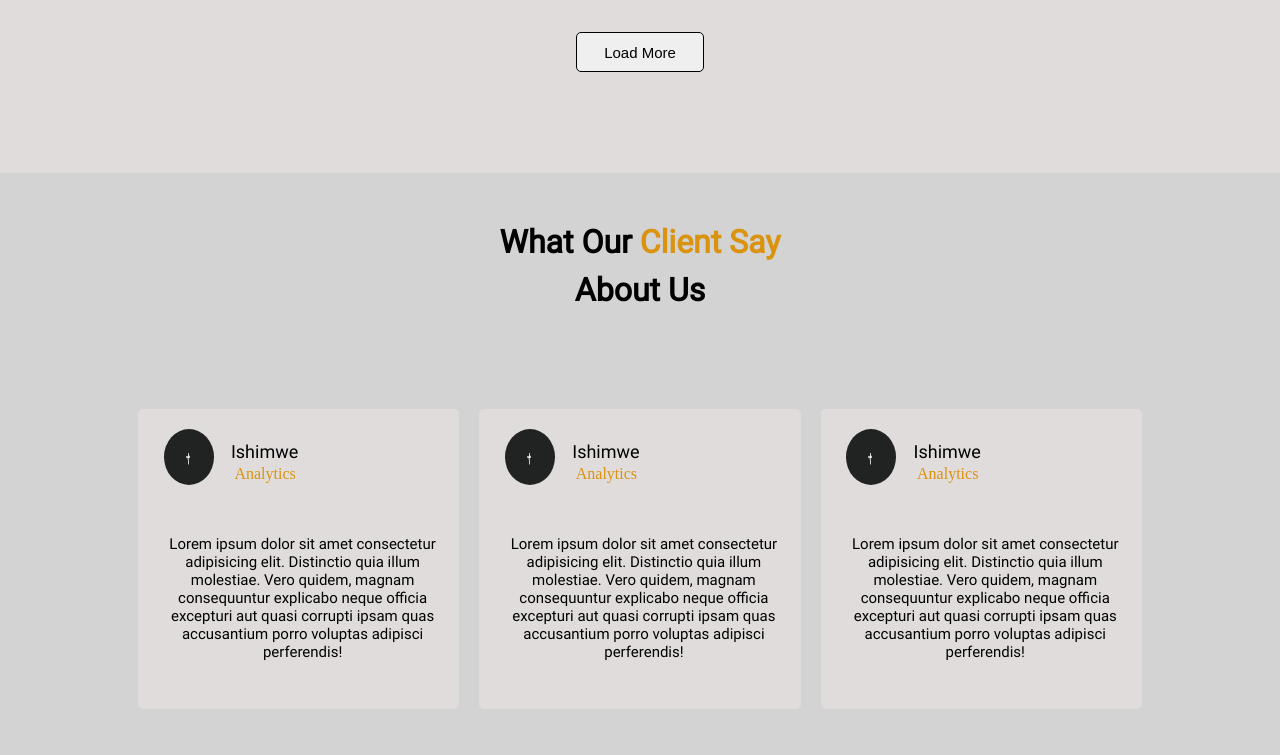
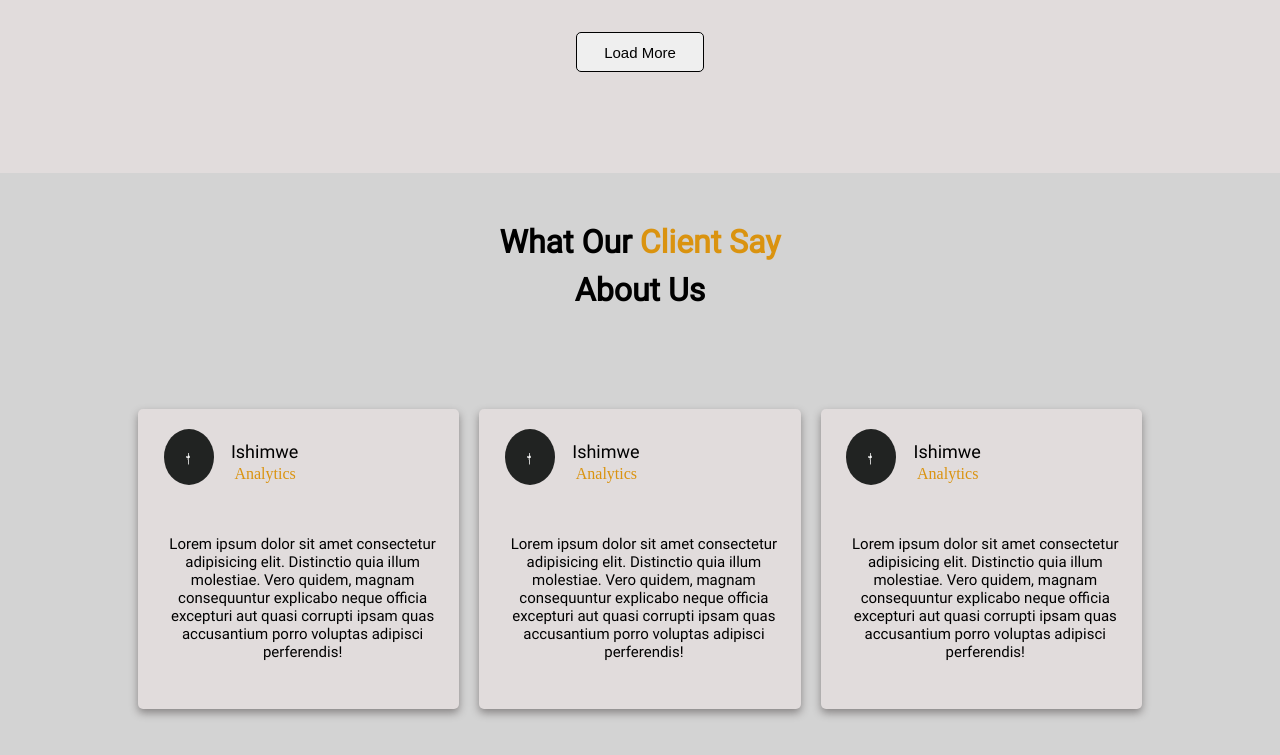
Before and after one commit to Ifabrice520/shoes-shopping-, a plain HTML site: page index.html in a window 1280 px wide. Shown: the part 2787-3542 px from the top of the page. Drawn offline with Linux system fonts and the light colour scheme; files whose address does not match are found by name.

Commit message:
shoes_mall

```diff
--- a/css/style.css
+++ b/css/style.css
@@ -632,6 +632,10 @@ body {
     background-color: rgb(225, 220, 220);
 }
 
+.left {
+    box-shadow: 0 4px 8px 0 rgb(136, 133, 133);
+}
+
 .left img {
     width: 50px;
     height: 7vh;
@@ -678,6 +682,10 @@ body {
     top: 10px;
 }
 
+.center {
+    box-shadow: 0 4px 8px 0 rgb(136, 133, 133);
+}
+
 .center img {
     width: 50px;
     height: 7vh;
@@ -701,6 +709,10 @@ body {
     font-weight: 300;
     position: relative;
     top: 10px;
+}
+
+.right {
+    box-shadow: 0 4px 8px 0 rgb(136, 133, 133);
 }
 
 .right img {
```
